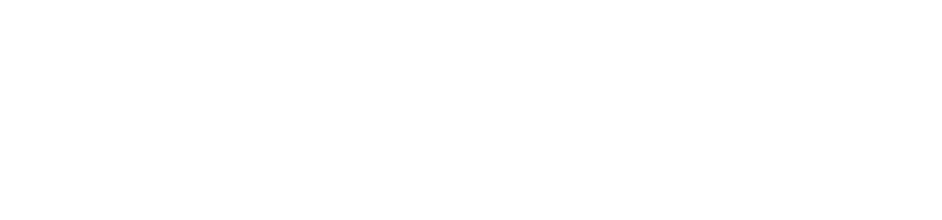
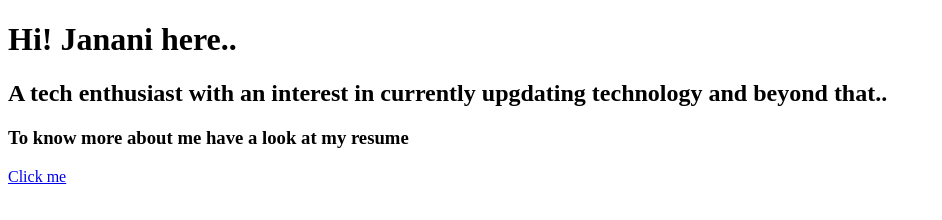
Before and after one commit to jan00210/basic-portfolio, a plain HTML site: page index.html in a window 1280 px wide. Shown: the whole page, without its empty margins (0-942 px from the left). Drawn offline with Linux system fonts and the light colour scheme.

Commit message:
Basic page with resume created successfully

```diff
--- a/index.html
+++ b/index.html
@@ -5,5 +5,15 @@
     <meta name="viewport" content="width=device-width, initial-scale=1.0" />
     <title>Portfolio</title>
   </head>
-  <body></body>
+  <body>
+    <div>
+      <h1>Hi! Janani here..</h1>
+      <h2>
+        A tech enthusiast with an interest in currently upgdating technology and
+        beyond that..
+      </h2>
+      <h3>To know more about me have a look at my resume</h3>
+      <a href="./assets/Resume.pdf" download>Click me</a>
+    </div>
+  </body>
 </html>
```
Also changed, not shown: assets/style.css (renamed from style.css), 1 other file.
